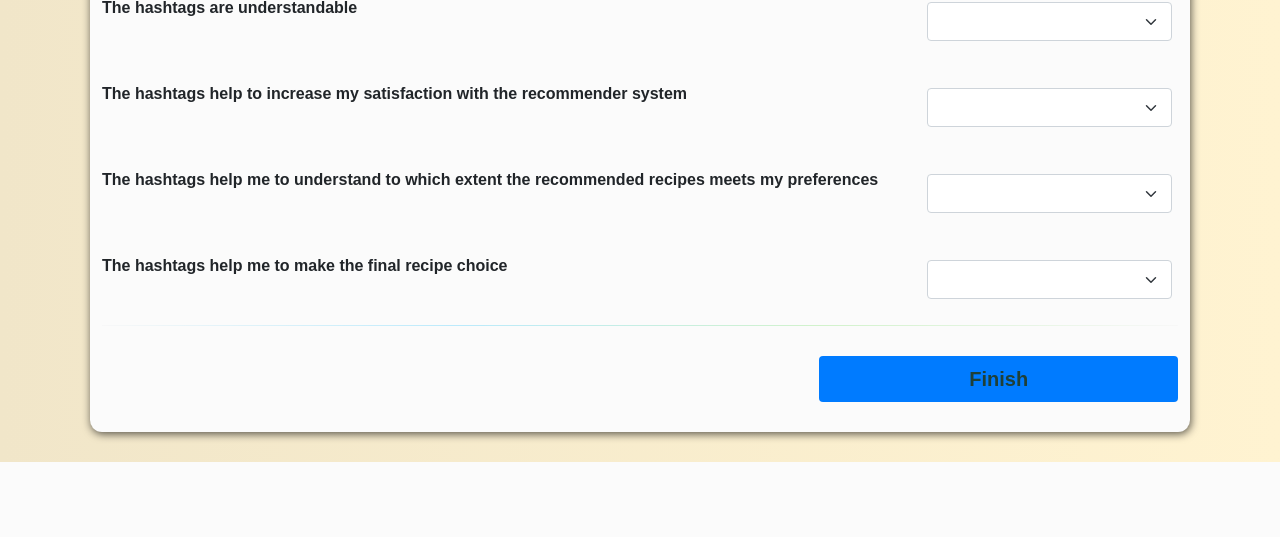
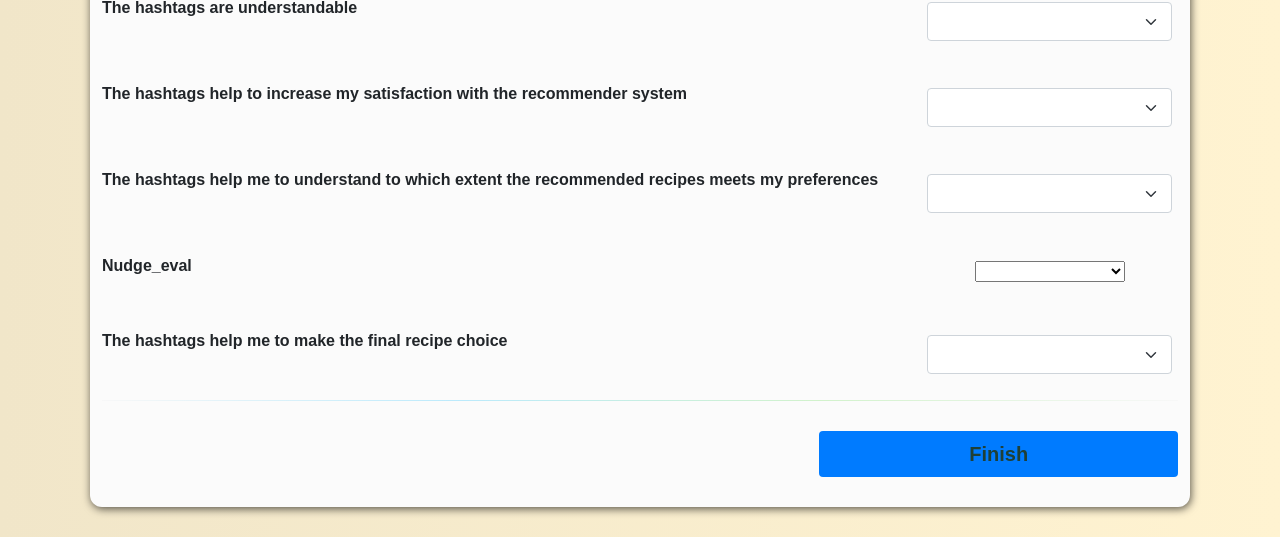
Before and after one commit to ayoubGL/UMAP_25_LLMS_Hash, a Django app: template KnowledgeBased_hashTag/templates/Labels_Nudges/choice_evaluation.html in a window 1280 px wide. Shown: the part 1352-1889 px from the top of the page. Before the commit the page ends 1814 px from the top, so only its background shows below. Run offline with Django 3.2, Linux system fonts and the light colour scheme; the template is opened without the code that fills it: values that come from a table or form of the project are taken from there, others are empty; some libraries are stand-ins or nearby versions.

Commit message:
hash eval quest

```diff
--- a/KnowledgeBased_hashTag/Labels_Nudges/models.py
+++ b/KnowledgeBased_hashTag/Labels_Nudges/models.py
@@ -532,6 +532,13 @@
     default=None,
     blank=False
     )
+    nudge_eval = models.CharField(max_length=100,
+                                  choices=FK__choices,
+                                  verbose_name='nudge_eval',
+                                  default=None,
+                                  blank=False
+                                  )
+
 
 
 
--- a/KnowledgeBased_hashTag/templates/Labels_Nudges/choice_evaluation.html
+++ b/KnowledgeBased_hashTag/templates/Labels_Nudges/choice_evaluation.html
@@ -283,6 +283,12 @@
                 </div>
             </div>
             <div class="flabel" style="padding-top: 15px; margin-bottom:20px;">
+                <p class="col-sm-9 flabel"><b>{{eval_form.nudge_eval.label}} </b></p>
+                <div style="padding: 6px; font-weight: 500; margin-left: 12px;" class="col-sm">
+                    {{eval_form.nudge_eval}}
+                </div>
+            </div>
+            <div class="flabel" style="padding-top: 15px; margin-bottom:20px;">
                 <p class="col-sm-9 flabel"><b>{{eval_form.persuasiveness.label}} </b></p>
                 <div style="padding: 6px; font-weight: 500; margin-left: 12px;" class="col-sm">
                     {{eval_form.persuasiveness}}
```
